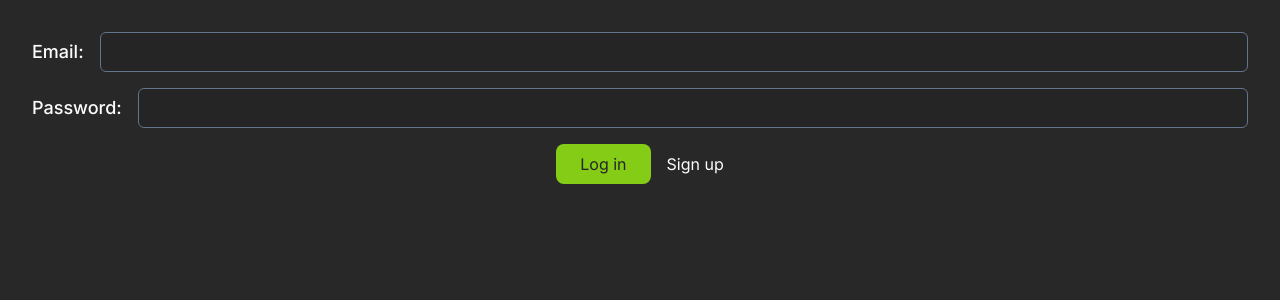
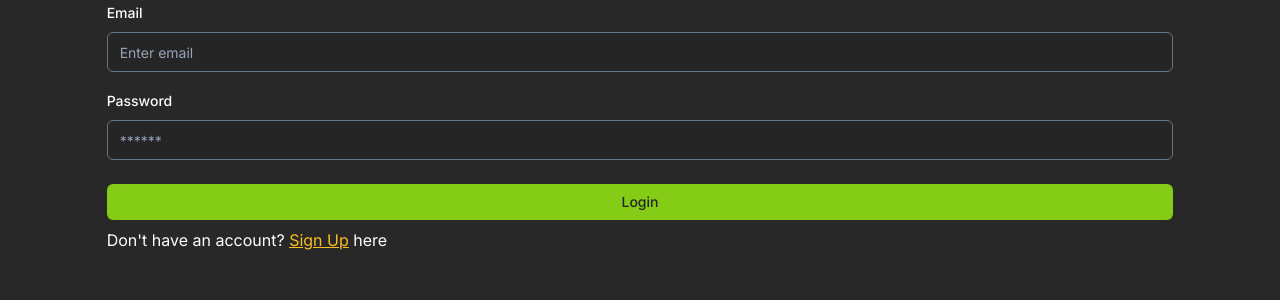
Before and after one commit to JustinRivera-9/finance-pro-v2, a Next.js app: page /auth/login in a window 1280 px wide. Shown: the top 300 px of the page. Built offline with nearby package versions, Linux system fonts and the light colour scheme.

Commit message:
Updated login and sign up flow

```diff
--- a/app/auth/login/page.tsx
+++ b/app/auth/login/page.tsx
@@ -1,107 +1,12 @@
-import { login, signup } from "@/app/auth/login/actions";
-import {
-  Form,
-  FormControl,
-  FormField,
-  FormItem,
-  FormLabel,
-  FormMessage,
-} from "@/components/ui/form";
-import { Input } from "@/components/ui/input";
-import { Label } from "@/components/ui/label";
-import { LoginSchema } from "@/schema";
-import { zodResolver } from "@hookform/resolvers/zod";
-import { useForm } from "react-hook-form";
-import { z } from "zod";
+import LoginForm from "@/components/auth/LoginForm";
+import React from "react";
 
-export default function LoginPage() {
-  // const form = useForm<z.infer<typeof LoginSchema>>({
-  //   resolver: zodResolver(LoginSchema),
-  //   defaultValues: {
-  //     email: "",
-  //     password: "",
-  //   },
-  // });
+const LoginPage = () => {
+  return (
+    <div>
+      <LoginForm />
+    </div>
+  );
+};
 
-  return (
-    // <Form {...form}>
-    //   <form className="flex flex-col gap-2 w-10/12 mx-auto">
-    //     {/* EMAIL INPUT */}
-    //     <FormField
-    //       control={form.control}
-    //       name="email"
-    //       render={({ field }) => (
-    //         <FormItem>
-    //           <FormLabel>Email</FormLabel>
-    //           <FormControl>
-    //             <Input placeholder="Enter email" type="email" {...field} />
-    //           </FormControl>
-    //           <FormMessage />
-    //         </FormItem>
-    //       )}
-    //     />
-
-    //     {/* PASSWORD INPUT */}
-    //     <FormField
-    //       control={form.control}
-    //       name="password"
-    //       render={({ field }) => (
-    //         <FormItem>
-    //           <FormLabel>Password</FormLabel>
-    //           <FormControl>
-    //             <Input placeholder="******" type="password" {...field} />
-    //           </FormControl>
-    //           <FormMessage />
-    //         </FormItem>
-    //       )}
-    //     />
-
-    //     <button formAction={login} className="bg-accent text-dark w-1/3 mt-2">
-    //       Login
-    //     </button>
-    //     <button
-    //       formAction={signup}
-    //       className="bg-secondary text-dark w-1/3 mt-2"
-    //     >
-    //       Sign Up
-    //     </button>
-    //   </form>
-    // </Form>
-
-    <form className="pt-8 flex flex-col gap-4 justify-center items-stretch w-full px-8">
-      <div className="flex gap-4 items-center">
-        <Label htmlFor="email" className="text-lg">
-          Email:
-        </Label>
-        <Input
-          className="text-light"
-          id="email"
-          name="email"
-          type="email"
-          required
-        />
-      </div>
-      <div className="flex gap-4 items-center">
-        <Label htmlFor="password" className="text-lg">
-          Password:
-        </Label>
-        <Input
-          className="text-light"
-          id="password"
-          name="password"
-          type="password"
-          required
-        />
-      </div>
-      <div className="flex justify-center items-center gap-4">
-        <button
-          formAction={login}
-          className="text-dark bg-accent rounded-lg py-2 px-6"
-        >
-          Log in
-        </button>
-        <button formAction={signup}>Sign up</button>
-      </div>
-    </form>
-  );
-}
+export default LoginPage;
--- /dev/null
+++ b/app/auth/signup/actions.ts
@@ -0,0 +1,29 @@
+import { createClient } from "@/lib/supabase/server";
+import { revalidatePath } from "next/cache";
+import { redirect } from "next/navigation";
+
+export async function signup(formData: FormData) {
+  const supabase = createClient();
+
+  // type-casting here for convenience
+  // in practice, you should validate your inputs
+  const data = {
+    email: formData.get("email") as string,
+    password: formData.get("password") as string,
+  };
+  const name = formData.get("name") as string;
+
+  console.log(data);
+  const { error } = await supabase.auth.signUp(data);
+
+  if (error) {
+    console.log(error);
+    redirect("/error");
+  }
+
+  // Get user_id
+  // Add new row with name
+
+  revalidatePath("/app/dashboard", "layout");
+  redirect("/app/dashboard");
+}
--- /dev/null
+++ b/components/auth/LoginForm.tsx
@@ -0,0 +1,109 @@
+"use client";
+import { login } from "@/app/auth/login/actions";
+import {
+  Form,
+  FormControl,
+  FormField,
+  FormItem,
+  FormLabel,
+  FormMessage,
+} from "@/components/ui/form";
+import { Input } from "@/components/ui/input";
+import { LoginSchema } from "@/schema";
+import { zodResolver } from "@hookform/resolvers/zod";
+import Link from "next/link";
+import { useForm } from "react-hook-form";
+import { z } from "zod";
+import { Button } from "../ui/button";
+
+export default function LoginForm() {
+  const form = useForm<z.infer<typeof LoginSchema>>({
+    resolver: zodResolver(LoginSchema),
+    defaultValues: {
+      email: "",
+      password: "",
+    },
+  });
+
+  return (
+    <Form {...form}>
+      <form action={login} className="flex flex-col gap-4 w-10/12 mx-auto">
+        {/* EMAIL INPUT */}
+        <FormField
+          control={form.control}
+          name="email"
+          render={({ field }) => (
+            <FormItem>
+              <FormLabel>Email</FormLabel>
+              <FormControl>
+                <Input placeholder="Enter email" type="email" {...field} />
+              </FormControl>
+              <FormMessage />
+            </FormItem>
+          )}
+        />
+
+        {/* PASSWORD INPUT */}
+        <FormField
+          control={form.control}
+          name="password"
+          render={({ field }) => (
+            <FormItem>
+              <FormLabel>Password</FormLabel>
+              <FormControl>
+                <Input placeholder="******" type="password" {...field} />
+              </FormControl>
+              <FormMessage />
+            </FormItem>
+          )}
+        />
+        <div className="flex flex-col gap-2 py-2">
+          <Button className="w-full">Login</Button>
+          <div>
+            Don't have an account?{" "}
+            <Link href="signup" className="text-secondary underline">
+              Sign Up
+            </Link>{" "}
+            here
+          </div>
+        </div>
+      </form>
+    </Form>
+
+    // <form className="pt-8 flex flex-col gap-4 justify-center items-stretch w-full px-8">
+    //   <div className="flex gap-4 items-center">
+    //     <Label htmlFor="email" className="text-lg">
+    //       Email:
+    //     </Label>
+    //     <Input
+    //       className="text-light"
+    //       id="email"
+    //       name="email"
+    //       type="email"
+    //       required
+    //     />
+    //   </div>
+    //   <div className="flex gap-4 items-center">
+    //     <Label htmlFor="password" className="text-lg">
+    //       Password:
+    //     </Label>
+    //     <Input
+    //       className="text-light"
+    //       id="password"
+    //       name="password"
+    //       type="password"
+    //       required
+    //     />
+    //   </div>
+    //   <div className="flex justify-center items-center gap-4">
+    //     <button
+    //       formAction={login}
+    //       className="text-dark bg-accent rounded-lg py-2 px-6"
+    //     >
+    //       Log in
+    //     </button>
+    //     <button formAction={signup}>Sign up</button>
+    //   </div>
+    // </form>
+  );
+}
--- /dev/null
+++ b/components/auth/SignupForm.tsx
@@ -0,0 +1,92 @@
+"use client";
+import {
+  Form,
+  FormControl,
+  FormField,
+  FormItem,
+  FormLabel,
+  FormMessage,
+} from "@/components/ui/form";
+import { Input } from "@/components/ui/input";
+import { SignupSchema } from "@/schema";
+import { zodResolver } from "@hookform/resolvers/zod";
+import { useForm } from "react-hook-form";
+import { z } from "zod";
+import { Button } from "../ui/button";
+import Link from "next/link";
+import { signup } from "@/app/auth/login/actions";
+
+export default function SignupForm() {
+  const form = useForm<z.infer<typeof SignupSchema>>({
+    resolver: zodResolver(SignupSchema),
+    defaultValues: {
+      email: "",
+      password: "",
+      name: "",
+    },
+  });
+
+  return (
+    <Form {...form}>
+      <form action={signup} className="flex flex-col gap-4 w-10/12 mx-auto">
+        {/* EMAIL INPUT */}
+        <FormField
+          control={form.control}
+          name="email"
+          render={({ field }) => (
+            <FormItem>
+              <FormLabel>Email</FormLabel>
+              <FormControl>
+                <Input placeholder="Enter email" type="email" {...field} />
+              </FormControl>
+              <FormMessage />
+            </FormItem>
+          )}
+        />
+
+        {/* PASSWORD INPUT */}
+        <FormField
+          control={form.control}
+          name="password"
+          render={({ field }) => (
+            <FormItem>
+              <FormLabel>Password</FormLabel>
+              <FormControl>
+                <Input placeholder="******" type="password" {...field} />
+              </FormControl>
+              <FormMessage />
+            </FormItem>
+          )}
+        />
+
+        {/* NAME INPUT */}
+        <FormField
+          control={form.control}
+          name="name"
+          render={({ field }) => (
+            <FormItem>
+              <FormLabel>Full Name</FormLabel>
+              <FormControl>
+                <Input placeholder="John Doe" type="text" {...field} />
+              </FormControl>
+              <FormMessage />
+            </FormItem>
+          )}
+        />
+
+        <div className="flex flex-col gap-2 py-2">
+          <Button type="submit" className="w-full">
+            Signup
+          </Button>
+          <div>
+            Already have an account?{" "}
+            <Link href="login" className="text-secondary underline">
+              Login
+            </Link>{" "}
+            here
+          </div>
+        </div>
+      </form>
+    </Form>
+  );
+}
--- a/components/pages/account/PersonalSection.tsx
+++ b/components/pages/account/PersonalSection.tsx
@@ -2,19 +2,22 @@ import { createClient } from "@/lib/supabase/server";
 import PersonalInfoForm from "./forms/PersonalInfoForm";
 import FormDrawer from "@/components/ui/FormDrawer";
 import AccountOption from "./AccountOption";
+import { getUser } from "@/lib/supabase/actions";
 
 const PersonalSection = async () => {
   const supabase = createClient();
+  const user_id = await getUser();
 
   // gets user email
   const { data: userEmail, error: emailError } = await supabase.auth.getUser();
 
   // gets user name
-  let { data: fullName, error: nameError } = await supabase
+  let { data: name, error: nameError } = await supabase
     .from("account")
-    .select("fullName");
+    .select("name")
+    .eq("user_id", user_id);
 
-  const name = fullName![0].fullName;
+  const userName = name![0].name;
   const email = userEmail.user!.email;
 
   return (
@@ -22,10 +25,10 @@ const PersonalSection = async () => {
       title="Personal Information"
       description="Update your personal details."
       triggerLabel={
-        <AccountOption style="border-t">Personal information</AccountOption>
+        <AccountOption style="border-t">Personal Information</AccountOption>
       }
     >
-      <PersonalInfoForm data={{ name, email }} />
+      <PersonalInfoForm data={{ userName, email }} />
     </FormDrawer>
   );
 };
--- a/components/pages/account/forms/PersonalInfoForm.tsx
+++ b/components/pages/account/forms/PersonalInfoForm.tsx
@@ -18,21 +18,21 @@ import { z } from "zod";
 
 type PersonalInfoFormProps = {
   data: {
-    name: string;
+    userName: string;
     email: string | undefined;
   };
 };
 
 const PersonalInfoForm = ({ data }: PersonalInfoFormProps) => {
-  const { name, email } = data;
-
+  const { userName, email } = data;
+  console.log(userName);
   // SET DEFAULT VALUES TO USER OBJECT
   // if (form field !== user object) => show update button --> means user has updated information
 
   const form = useForm<z.infer<typeof PersonalInfoFormSchema>>({
     resolver: zodResolver(PersonalInfoFormSchema),
     defaultValues: {
-      fullName: name || "",
+      name: userName || "",
       email: email || "",
     },
   });
@@ -49,7 +49,7 @@ const PersonalInfoForm = ({ data }: PersonalInfoFormProps) => {
           {/* FULL NAME INPUT */}
           <FormField
             control={form.control}
-            name="fullName"
+            name="name"
             render={({ field }) => (
               <FormItem>
                 <FormLabel>Full Name</FormLabel>
--- a/schema/index.ts
+++ b/schema/index.ts
@@ -30,7 +30,7 @@ export const ContactFormSchema = z.object({
 });
 
 export const PersonalInfoFormSchema = z.object({
-  fullName: z.string().min(3, {
+  name: z.string().min(3, {
     message: "Name must be at least 3 characters.",
   }),
   email: z.string().email(),
@@ -79,3 +79,13 @@ export const LoginSchema = z.object({
     message: "Password must be at least 6 characters.",
   }),
 });
+
+export const SignupSchema = z.object({
+  email: z.string().email(),
+  password: z.string().min(6, {
+    message: "Password must be at least 6 characters.",
+  }),
+  name: z.string().min(3, {
+    message: "Please enter full name",
+  }),
+});
```
Also changed, not shown: app/app/account/actions.ts (+5 -3 lines), app/auth/login/actions.ts (+11 -8 lines), app/auth/signup/page.tsx (added, +11 -0 lines).
